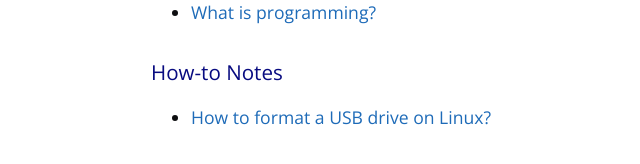
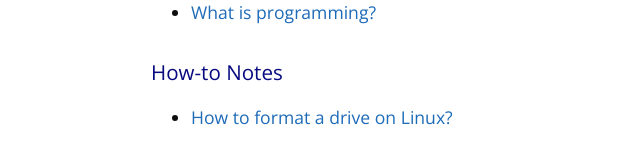
Before and after one commit to vinitjoglekar/vinitjoglekar.github.io, a Jekyll site: the page built from _pages/index.md, in a window 1280 px wide. Shown: the part 270-434 px from the top of the page, without its empty margins (73-713 px from the left). Built offline with Jekyll 4.4.1, drawn with Linux system fonts in a browser that asks for light colours.

Commit message:
Update index.md

```diff
--- a/_pages/index.md
+++ b/_pages/index.md
@@ -12,4 +12,4 @@ title: Index
 - [What is programming?](https://vinitjoglekar.github.io/pe-what-is-programming/)
 
 ### How-to Notes
-- [How to format a USB drive on Linux?](https://vinitjoglekar.github.io/ht-format-linux)
+- [How to format a drive on Linux?](https://vinitjoglekar.github.io/ht-format-linux)
```
